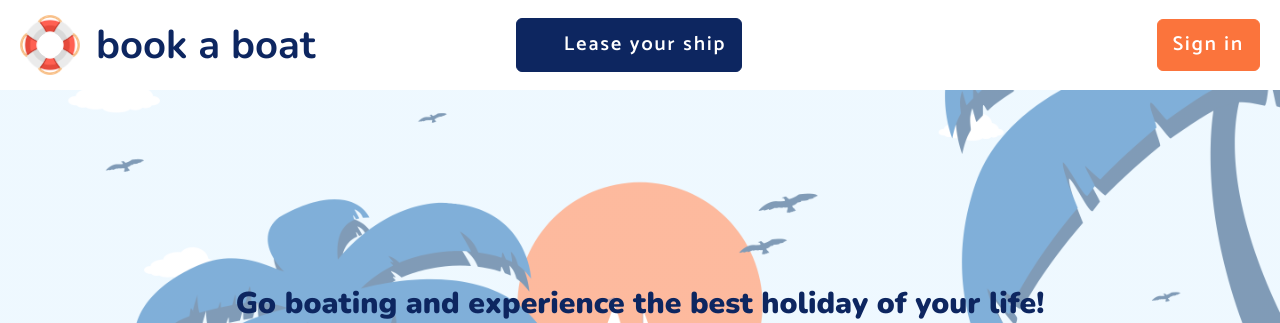
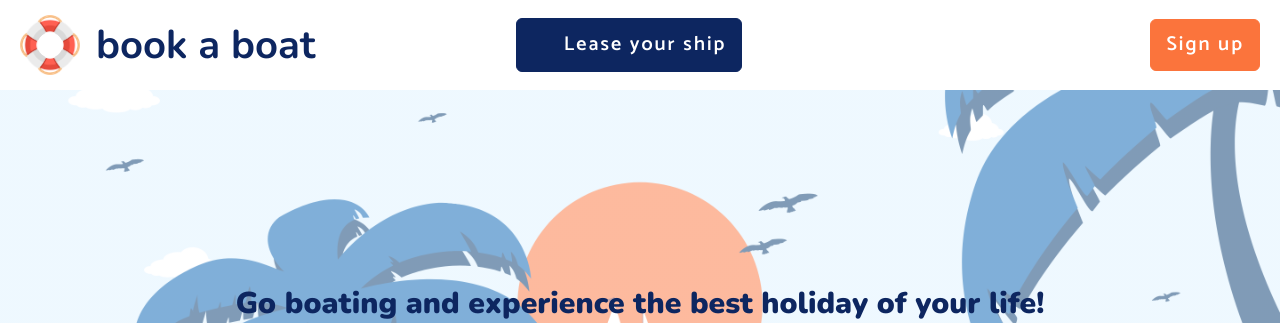
Before and after one commit to ThibautBaissac/book_a_boat, a Rails app: page / in a window 1280 px wide. Shown: the top 323 px of the page. Run offline with Rails 7, Linux system fonts and the light colour scheme; data that the repository does not hold is empty; style sheets or scripts are compiled from the project's sources; parts of the project's set-up code (start-up, migrations or seed data) failed here and were passed over; some libraries are stand-ins or nearby versions.

Commit message:
Changed sign in in sign up

```diff
--- a/app/views/shared/_navbar.html.erb
+++ b/app/views/shared/_navbar.html.erb
@@ -16,7 +16,7 @@
       <% end %>
     <% else %>
       <%= link_to new_user_registration_path, class: "navbar-btn btn btn-success d-flex justify-content-between align-items-center" do %>
-        <p class="letter-spacing mb-0">Sign in</p>
+        <p class="letter-spacing mb-0">Sign up</p>
       <% end %>
     <% end %>
   </div>
```
